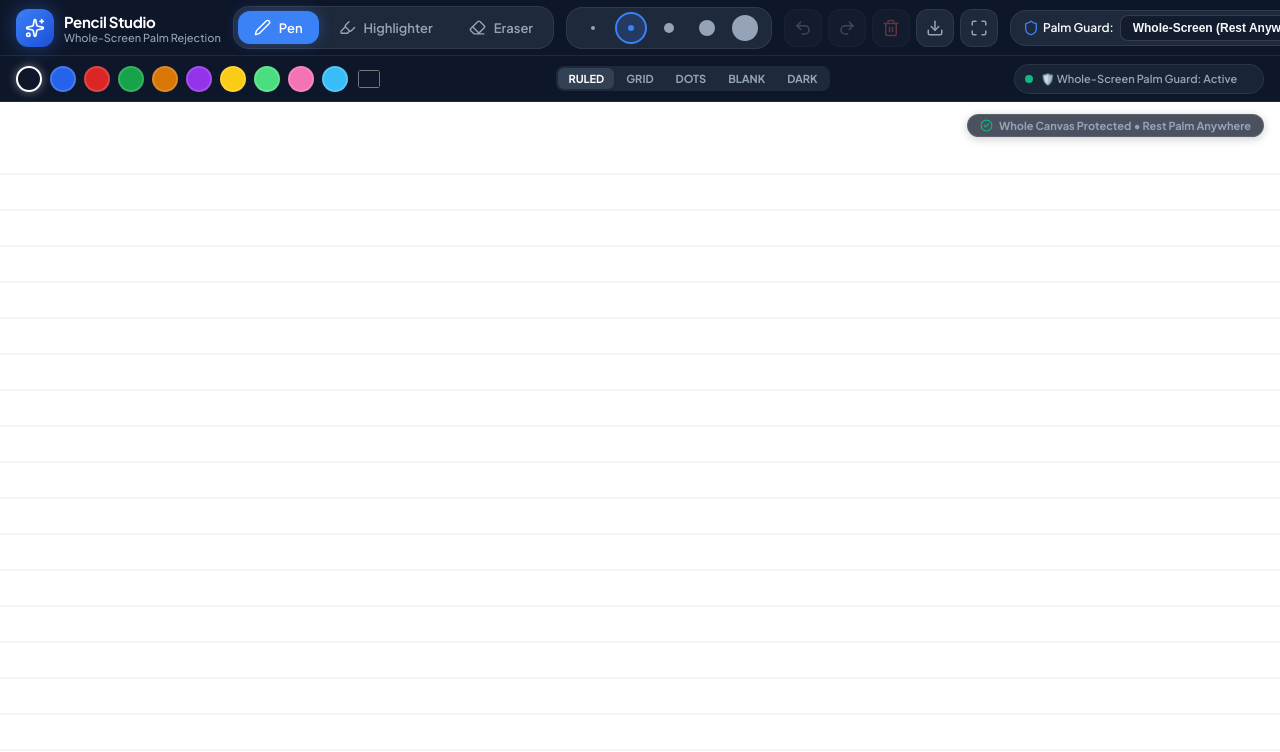
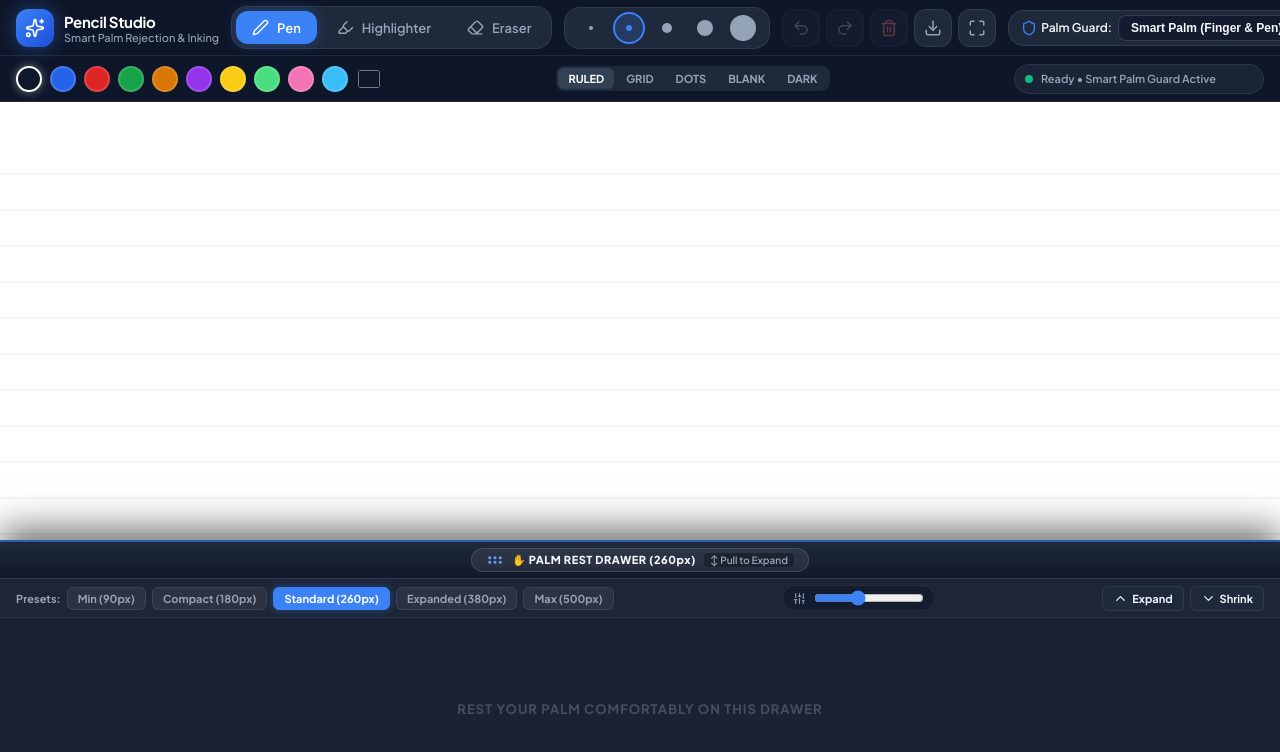
Before and after one commit to kuldeeppatel-cg/Pencil, a React (Vite) app in the folder pencil-web/: page / in a window 1280 px wide. Shown: the top 752 px of the page. Built offline with nearby package versions, Linux system fonts and the light colour scheme.

Commit message:
Revert "Enable Whole-Screen Palm Rejection across the entire canvas without fixed-area constraints"
This reverts commit 914e08e4eb349bfad7f8d4c9d73e97168dc4ee72.

```diff
--- a/pencil-web/src/App.css
+++ b/pencil-web/src/App.css
@@ -467,28 +467,6 @@ input:checked + .slider:before {
   touch-action: none;
 }
 
-/* Whole-Screen Palm Protection Indicator */
-.fullscreen-palm-indicator {
-  position: absolute;
-  top: 12px;
-  right: 16px;
-  display: flex;
-  align-items: center;
-  gap: 6px;
-  background: rgba(15, 23, 42, 0.75);
-  backdrop-filter: blur(8px);
-  -webkit-backdrop-filter: blur(8px);
-  border: 1px solid rgba(255, 255, 255, 0.1);
-  padding: 4px 12px;
-  border-radius: var(--radius-full);
-  font-size: 11px;
-  font-weight: 700;
-  color: #94a3b8;
-  pointer-events: none;
-  z-index: 20;
-  box-shadow: 0 2px 10px rgba(0, 0, 0, 0.2);
-}
-
 /* --- Pull-Up Palm Rest Guard Drawer --- */
 .palm-rest-drawer {
   position: absolute;
--- a/pencil-web/src/App.tsx
+++ b/pencil-web/src/App.tsx
@@ -16,14 +16,13 @@ import {
   ChevronDown,
   GripHorizontal,
   Sliders,
-  CheckCircle2,
 } from 'lucide-react';
 import confetti from 'canvas-confetti';
 import './App.css';
 
 type ToolType = 'PEN' | 'HIGHLIGHTER' | 'ERASER';
 type PaperType = 'ruled' | 'grid' | 'dots' | 'blank' | 'dark';
-type PalmRejectionMode = 'fullscreen-smart' | 'stylus' | 'off';
+type PalmRejectionMode = 'smart' | 'stylus' | 'off';
 
 interface Point {
   x: number;
@@ -72,17 +71,17 @@ export default function App() {
   const [strokes, setStrokes] = useState<Stroke[]>([]);
   const [redoStack, setRedoStack] = useState<Stroke[]>([]);
 
-  // --- Whole-Screen Palm Guard & Drawer State ---
-  const [palmMode, setPalmMode] = useState<PalmRejectionMode>('fullscreen-smart');
-  const [showPalmDrawer, setShowPalmDrawer] = useState<boolean>(false);
-  const [palmDrawerHeight, setPalmDrawerHeight] = useState<number>(240);
+  // --- Palm Rejection & Palm Shield Drawer State ---
+  const [palmMode, setPalmMode] = useState<PalmRejectionMode>('smart');
+  const [showPalmShield, setShowPalmShield] = useState<boolean>(true);
+  const [palmShieldHeight, setPalmShieldHeight] = useState<number>(260);
   const [isDrawerDragging, setIsDrawerDragging] = useState<boolean>(false);
   const [isPalmTouching, setIsPalmTouching] = useState<boolean>(false);
-  const [pointerStatus, setPointerStatus] = useState<string>('🛡️ Whole-Screen Palm Guard: Active');
+  const [pointerStatus, setPointerStatus] = useState<string>('Ready • Smart Palm Guard Active');
   const [isPointerBlocked, setIsPointerBlocked] = useState<boolean>(false);
   const [isFullscreen, setIsFullscreen] = useState<boolean>(false);
 
-  // Canvas & Pointer Tracking Refs (Supports simultaneous palm-rest + inking ANYWHERE on canvas)
+  // Canvas & Pointer Tracking Refs (Supports simultaneous palm-rest + inking)
   const canvasRef = useRef<HTMLCanvasElement | null>(null);
   const canvasWrapperRef = useRef<HTMLDivElement | null>(null);
   const currentStrokeRef = useRef<Stroke | null>(null);
@@ -90,17 +89,15 @@ export default function App() {
   const activePointerIdRef = useRef<number | null>(null);
   const ignoredPointerIdsRef = useRef<Set<number>>(new Set());
 
-  // Contact points cache to distinguish palm blobs from stylus/finger tips across the entire canvas
-  const activeContactsRef = useRef<Map<number, { width: number; height: number; type: string; startY: number }>>(new Map());
-
   // Drawer Dragging Refs
   const isDraggingDrawerRef = useRef<boolean>(false);
   const dragStartYRef = useRef<number>(0);
-  const dragStartHeightRef = useRef<number>(240);
+  const dragStartHeightRef = useRef<number>(260);
 
   // --- Prevent ALL browser touch gestures, pan scrolling, and viewport bouncing ---
   useEffect(() => {
     const handleTouch = (e: TouchEvent) => {
+      // Prevent browser default touch behavior (overscroll, pan, pinch)
       if (e.cancelable) {
         e.preventDefault();
       }
@@ -116,6 +113,7 @@ export default function App() {
       e.preventDefault();
     };
 
+    // Attach passive: false listeners to document and window to prevent container movement
     document.addEventListener('touchstart', handleTouch, { passive: false });
     document.addEventListener('touchmove', handleTouch, { passive: false });
     document.addEventListener('touchend', handleTouch, { passive: false });
@@ -284,75 +282,62 @@ export default function App() {
     };
   };
 
-  // --- Check if pointer falls inside optional bottom drawer ---
-  const isInsideOptionalDrawer = (clientY: number) => {
-    if (!showPalmDrawer || !canvasWrapperRef.current) return false;
+  // --- Check if pointer falls inside Palm Rest Zone ---
+  const isInsidePalmZone = (clientY: number) => {
+    if (!showPalmShield || !canvasWrapperRef.current) return false;
     const rect = canvasWrapperRef.current.getBoundingClientRect();
-    const palmThresholdY = rect.bottom - palmDrawerHeight;
+    const palmThresholdY = rect.bottom - palmShieldHeight;
     return clientY >= palmThresholdY;
   };
 
-  // --- Whole-Screen Pointer Down Handler ---
+  // --- Pointer Down (Start Inking with Palm Filtering) ---
   const handlePointerDown = (e: React.PointerEvent<HTMLCanvasElement>) => {
     e.preventDefault();
 
-    // Record contact details
-    activeContactsRef.current.set(e.pointerId, {
-      width: e.width || 1,
-      height: e.height || 1,
-      type: e.pointerType,
-      startY: e.clientY,
-    });
-
-    // 1. If touch is inside optional visual drawer -> Absorb as palm
-    if (isInsideOptionalDrawer(e.clientY)) {
+    // 1. If touch is inside the Palm Rest Shield zone -> Block it as palm rest!
+    if (isInsidePalmZone(e.clientY)) {
       ignoredPointerIdsRef.current.add(e.pointerId);
       setIsPalmTouching(true);
-      setPointerStatus('✋ Hand resting in Palm Drawer');
+      setPointerStatus('✋ Hand resting in Palm Guard Drawer');
       setIsPointerBlocked(false);
       return;
     }
 
-    // 2. Strict Hardware Stylus Mode (Apple Pencil / S-Pen / Surface Pen)
+    // 2. Hardware Stylus Mode (Strict Pen Only)
     if (palmMode === 'stylus' && e.pointerType !== 'pen') {
       ignoredPointerIdsRef.current.add(e.pointerId);
-      setPointerStatus('🚫 Touch Ignored (Stylus Only Mode)');
+      setPointerStatus('🚫 Touch Ignored (Hardware Stylus Mode)');
       setIsPointerBlocked(true);
       return;
     }
 
-    // 3. Whole-Screen Smart Palm Detection (Works anywhere across the entire canvas)
-    // Palm touches have large contact width / height or large area on touchscreens
-    const isPalmDimension =
-      e.pointerType === 'touch' &&
-      (e.width > 20 || e.height > 20 || (e.width * e.height > 360));
-
-    if (palmMode === 'fullscreen-smart' && isPalmDimension) {
+    // 3. Smart Palm Detection: Check contact dimensions
+    const isLargeContact = e.pointerType === 'touch' && (e.width > 26 || e.height > 26);
+    if (palmMode === 'smart' && isLargeContact) {
       ignoredPointerIdsRef.current.add(e.pointerId);
       setIsPalmTouching(true);
-      setPointerStatus('✋ Whole-Screen Palm Contact Filtered');
+      setPointerStatus('✋ Large Palm Contact Filtered');
       setIsPointerBlocked(true);
       return;
     }
 
-    // 4. Multi-Touch Priority & Simultaneous Palm Filtering:
-    // If a hardware pen touches down while a touch was active, pen takes over 100%!
-    if (e.pointerType === 'pen') {
-      if (activePointerIdRef.current !== null && activePointerIdRef.current !== e.pointerId) {
-        ignoredPointerIdsRef.current.add(activePointerIdRef.current);
+    // 4. Multi-touch handling:
+    if (activePointerIdRef.current !== null) {
+      if (e.pointerType === 'pen') {
+        // Priority to hardware pen
         if (currentStrokeRef.current) {
           setStrokes((prev) => [...prev, currentStrokeRef.current!]);
         }
+        activePointerIdRef.current = null;
         currentStrokeRef.current = null;
+      } else {
+        // Secondary finger/hand contact while already writing -> ignore it
+        ignoredPointerIdsRef.current.add(e.pointerId);
+        return;
       }
-    } else if (activePointerIdRef.current !== null) {
-      // Secondary finger/hand contact while already writing -> automatically treat as resting hand
-      ignoredPointerIdsRef.current.add(e.pointerId);
-      setIsPalmTouching(true);
-      return;
     }
 
-    // 5. Accept this pointer as the active inking tip anywhere on the canvas
+    // 5. Accept this pointer as the active drawing pointer
     activePointerIdRef.current = e.pointerId;
     isDrawingRef.current = true;
     setIsPointerBlocked(false);
@@ -360,7 +345,7 @@ export default function App() {
     setPointerStatus(
       e.pointerType === 'pen'
         ? `✏️ Stylus Inking ${e.pressure ? `(${(e.pressure * 100).toFixed(0)}%)` : ''}`
-        : '👆 Whole-Screen Inking Active'
+        : '👆 Inking Active'
     );
 
     const pt = getCanvasCoords(e);
@@ -396,7 +381,7 @@ export default function App() {
   const handlePointerMove = (e: React.PointerEvent<HTMLCanvasElement>) => {
     e.preventDefault();
 
-    // If it's an ignored palm contact anywhere on screen, do nothing
+    // If it's an ignored palm contact, do nothing
     if (ignoredPointerIdsRef.current.has(e.pointerId)) {
       return;
     }
@@ -414,8 +399,6 @@ export default function App() {
   // --- Pointer Up / End ---
   const handlePointerUp = (e: React.PointerEvent<HTMLCanvasElement>) => {
     e.preventDefault();
-
-    activeContactsRef.current.delete(e.pointerId);
 
     // If it's an ignored palm pointer releasing, remove from set without stopping drawing!
     if (ignoredPointerIdsRef.current.has(e.pointerId)) {
@@ -440,10 +423,10 @@ export default function App() {
       }
 
       setPointerStatus(
-        palmMode === 'fullscreen-smart'
-          ? '🛡️ Whole-Screen Palm Guard: Active'
+        palmMode === 'smart'
+          ? 'Ready • Smart Palm Guard Active'
           : palmMode === 'stylus'
-          ? '✏️ Stylus Only Mode'
+          ? 'Ready • Stylus Only Mode'
           : 'Ready • Palm Guard Off'
       );
     }
@@ -455,7 +438,7 @@ export default function App() {
     isDraggingDrawerRef.current = true;
     setIsDrawerDragging(true);
     dragStartYRef.current = e.clientY;
-    dragStartHeightRef.current = palmDrawerHeight;
+    dragStartHeightRef.current = palmShieldHeight;
     (e.target as HTMLElement).setPointerCapture(e.pointerId);
   };
 
@@ -464,7 +447,7 @@ export default function App() {
     e.stopPropagation();
     const deltaY = dragStartYRef.current - e.clientY;
     const newHeight = Math.max(80, Math.min(dragStartHeightRef.current + deltaY, 540));
-    setPalmDrawerHeight(newHeight);
+    setPalmShieldHeight(newHeight);
   };
 
   const handleDrawerDragEnd = (e: React.PointerEvent) => {
@@ -480,11 +463,11 @@ export default function App() {
 
   // --- Drawer Increment / Decrement ---
   const expandDrawer = () => {
-    setPalmDrawerHeight((prev) => Math.min(prev + 60, 540));
+    setPalmShieldHeight((prev) => Math.min(prev + 60, 540));
   };
 
   const shrinkDrawer = () => {
-    setPalmDrawerHeight((prev) => Math.max(prev - 60, 80));
+    setPalmShieldHeight((prev) => Math.max(prev - 60, 80));
   };
 
   // --- Actions ---
@@ -547,7 +530,7 @@ export default function App() {
           </div>
           <div className="brand-text">
             <span className="brand-title">Pencil Studio</span>
-            <span className="brand-subtitle">Whole-Screen Palm Rejection</span>
+            <span className="brand-subtitle">Smart Palm Rejection & Inking</span>
           </div>
         </div>
 
@@ -649,7 +632,7 @@ export default function App() {
           </button>
         </div>
 
-        {/* Whole-Screen Palm Rejection & Optional Drawer Toggles */}
+        {/* Palm Rejection Mode Selector */}
         <div className="palm-cluster">
           <div className="palm-mode-dropdown-wrap">
             <div className="palm-mode-label">
@@ -662,20 +645,20 @@ export default function App() {
               onChange={(e) => setPalmMode(e.target.value as PalmRejectionMode)}
               title="Select Palm Rejection Mode"
             >
-              <option value="fullscreen-smart">Whole-Screen (Rest Anywhere)</option>
+              <option value="smart">Smart Palm (Finger & Pen)</option>
               <option value="stylus">Stylus Only (Apple Pencil / Active Pen)</option>
               <option value="off">Off (Allow All)</option>
             </select>
           </div>
 
           <div className="toggle-item">
-            <Hand size={16} color={showPalmDrawer ? '#10b981' : '#94a3b8'} />
-            <span className="toggle-label">Rest Drawer</span>
+            <Hand size={16} color={showPalmShield ? '#10b981' : '#94a3b8'} />
+            <span className="toggle-label">Palm Drawer</span>
             <label className="switch">
               <input
                 type="checkbox"
-                checked={showPalmDrawer}
-                onChange={(e) => setShowPalmDrawer(e.target.checked)}
+                checked={showPalmShield}
+                onChange={(e) => setShowPalmShield(e.target.checked)}
               />
               <span className="slider green"></span>
             </label>
@@ -727,16 +710,16 @@ export default function App() {
           </div>
         </div>
 
-        {/* Right: Live Pointer & Whole-Screen Palm Status Badge */}
+        {/* Right: Live Pointer & Palm Status Badge */}
         <div className="sec-right">
-          <div className="status-badge" title="Palm Guard Protection Area: Entire Canvas">
+          <div className="status-badge">
             <div className={`status-dot ${isPointerBlocked ? 'blocked' : isPalmTouching ? 'palm-active' : ''}`} />
             <span className="status-text">{pointerStatus}</span>
           </div>
         </div>
       </div>
 
-      {/* --- Canvas Drawing Area (Whole Canvas is Palm-Rest Safe) --- */}
+      {/* --- Canvas Drawing Area (Fixed in place, non-scrolling) --- */}
       <main className="canvas-wrapper" ref={canvasWrapperRef}>
         <canvas
           ref={canvasRef}
@@ -748,19 +731,13 @@ export default function App() {
           onPointerLeave={handlePointerUp}
         />
 
-        {/* Whole-Screen Palm Guard Active Watermark/Badge */}
-        <div className="fullscreen-palm-indicator">
-          <CheckCircle2 size={13} color="#10b981" />
-          <span>Whole Canvas Protected • Rest Palm Anywhere</span>
-        </div>
-
-        {/* --- Optional Pull-Up Palm Rest Guard Drawer --- */}
-        {showPalmDrawer && (
+        {/* --- Pull-Up Palm Rest Guard Drawer --- */}
+        {showPalmShield && (
           <div
             className={`palm-rest-drawer ${isPalmTouching ? 'touching' : ''} ${isDrawerDragging ? 'dragging' : ''}`}
-            style={{ height: `${palmDrawerHeight}px` }}
+            style={{ height: `${palmShieldHeight}px` }}
           >
-            {/* Top Drawer Pull Tab & Grip Handle */}
+            {/* Top Drawer Pull Tab & Grip Handle (Interactive Drag / Pull Zone) */}
             <div
               className="drawer-pull-tab"
               onPointerDown={handleDrawerDragStart}
@@ -772,21 +749,21 @@ export default function App() {
               <div className="drawer-handle-bar">
                 <GripHorizontal size={18} className="grip-icon" />
                 <span className="drawer-handle-title">
-                  ✋ PALM REST DRAWER ({palmDrawerHeight}px)
+                  ✋ PALM REST DRAWER ({palmShieldHeight}px)
                 </span>
                 <span className="drawer-drag-hint">↕ Pull to Expand</span>
               </div>
             </div>
 
-            {/* Drawer Controls Bar */}
+            {/* Drawer Controls Bar (Preset buttons & Expand/Shrink actions) */}
             <div className="drawer-header-toolbar" onPointerDown={(e) => e.stopPropagation()}>
               <div className="drawer-preset-group">
                 <span className="drawer-control-label">Presets:</span>
                 {DRAWER_PRESETS.map((preset) => (
                   <button
                     key={preset.label}
-                    className={`drawer-preset-btn ${Math.abs(palmDrawerHeight - preset.height) < 25 ? 'active' : ''}`}
-                    onClick={() => setPalmDrawerHeight(preset.height)}
+                    className={`drawer-preset-btn ${Math.abs(palmShieldHeight - preset.height) < 25 ? 'active' : ''}`}
+                    onClick={() => setPalmShieldHeight(preset.height)}
                   >
                     {preset.label} ({preset.height}px)
                   </button>
@@ -801,8 +778,8 @@ export default function App() {
                   min="80"
                   max="540"
                   step="10"
-                  value={palmDrawerHeight}
-                  onChange={(e) => setPalmDrawerHeight(Number(e.target.value))}
+                  value={palmShieldHeight}
+                  onChange={(e) => setPalmShieldHeight(Number(e.target.value))}
                   className="drawer-height-slider"
                   title="Adjust Drawer Height"
                 />
```
